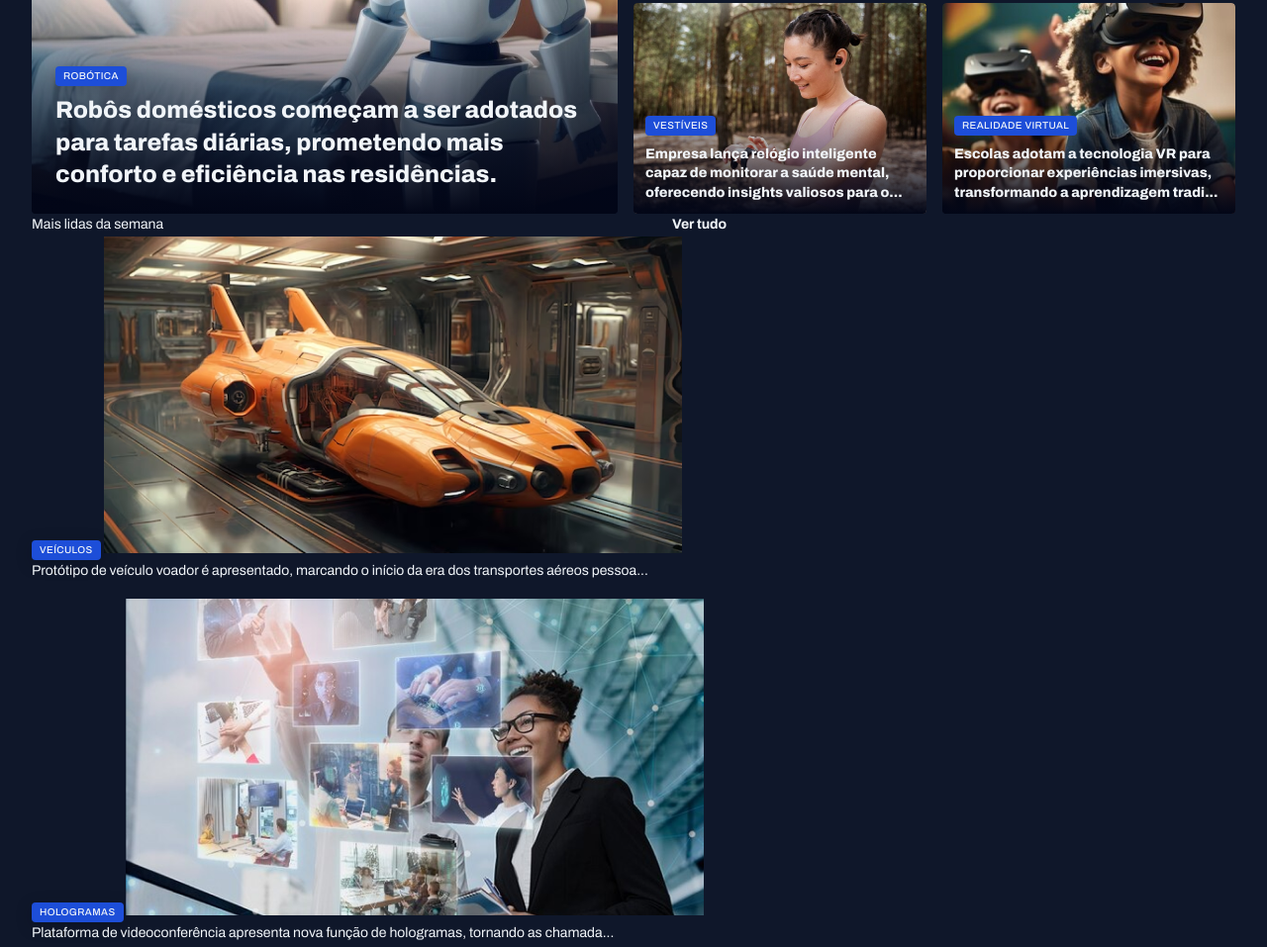
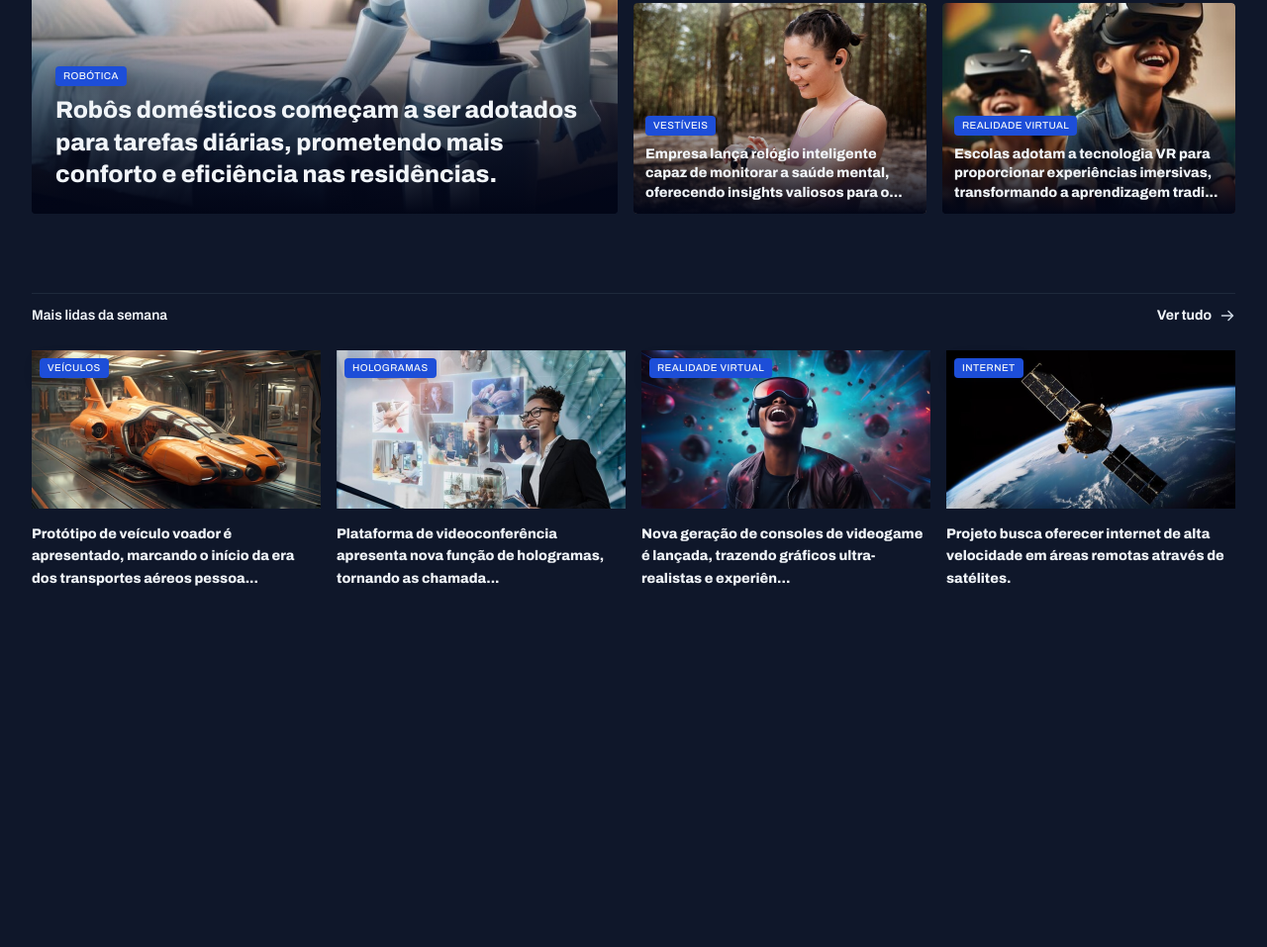
Before and after one commit to DiogoWernek/NewsPortal, a plain HTML site: page index.html in a window 1280 px wide. Shown: the part 390-1347 px from the top of the page at 99% size. After the commit the page ends 986 px from the top, so only its background shows below. Drawn offline with Linux system fonts and the light colour scheme.

Commit message:
aplicando estilos

```diff
--- a/styles/global.css
+++ b/styles/global.css
@@ -52,6 +52,7 @@ img {
 
 main {
   margin-top: 40px;
+  gap: 80px
 }
 
 .content-tag {
--- a/styles/sections.css
+++ b/styles/sections.css
@@ -1,9 +1,32 @@
+section header {
+  border-top: 1px solid var(--stroke-color);
+  padding-block: 12px 24px;
+  font: var(--text-span);
+
+  a {
+    justify-self: end;
+    align-items: center;
+    gap: 8px;
+
+    span {
+      background-image: url(../assets/icons/ArrowRight.svg);
+      width: 16px;
+      height: 16px;
+    }
+
+    &:hover span {
+      background-image: url(../assets/icons/ArrowRight-Hover.svg);
+      width: 16px;
+      height: 16px;
+    }
+  }
+}
+
 #featured {
   img {
     height: 100%;
     object-fit: cover;
     border-radius: 4px;
-  }
   }
 
   .card {
@@ -17,6 +40,7 @@
       inset: 0;
       top: 50%;
       background: linear-gradient(180deg, transparent 0%, #020617 100%);
+    }
   }
 
   figcaption {
@@ -34,3 +58,29 @@
     }
   }
 }
+
+#weekly {
+
+  &>div {
+    grid-template-columns: repeat(4, 292px);
+  }
+
+  img {
+    height: 160px;
+  }
+
+  figure {
+    position: relative;
+
+    .content-tag {
+      position: absolute;
+      top: 8px;
+      left: 8px;
+    }
+
+    p {
+      margin-top: 8px;
+      font-weight: 800;
+    }
+  }
+}
```
Lines whose indentation alone changed are shown as unchanged.
